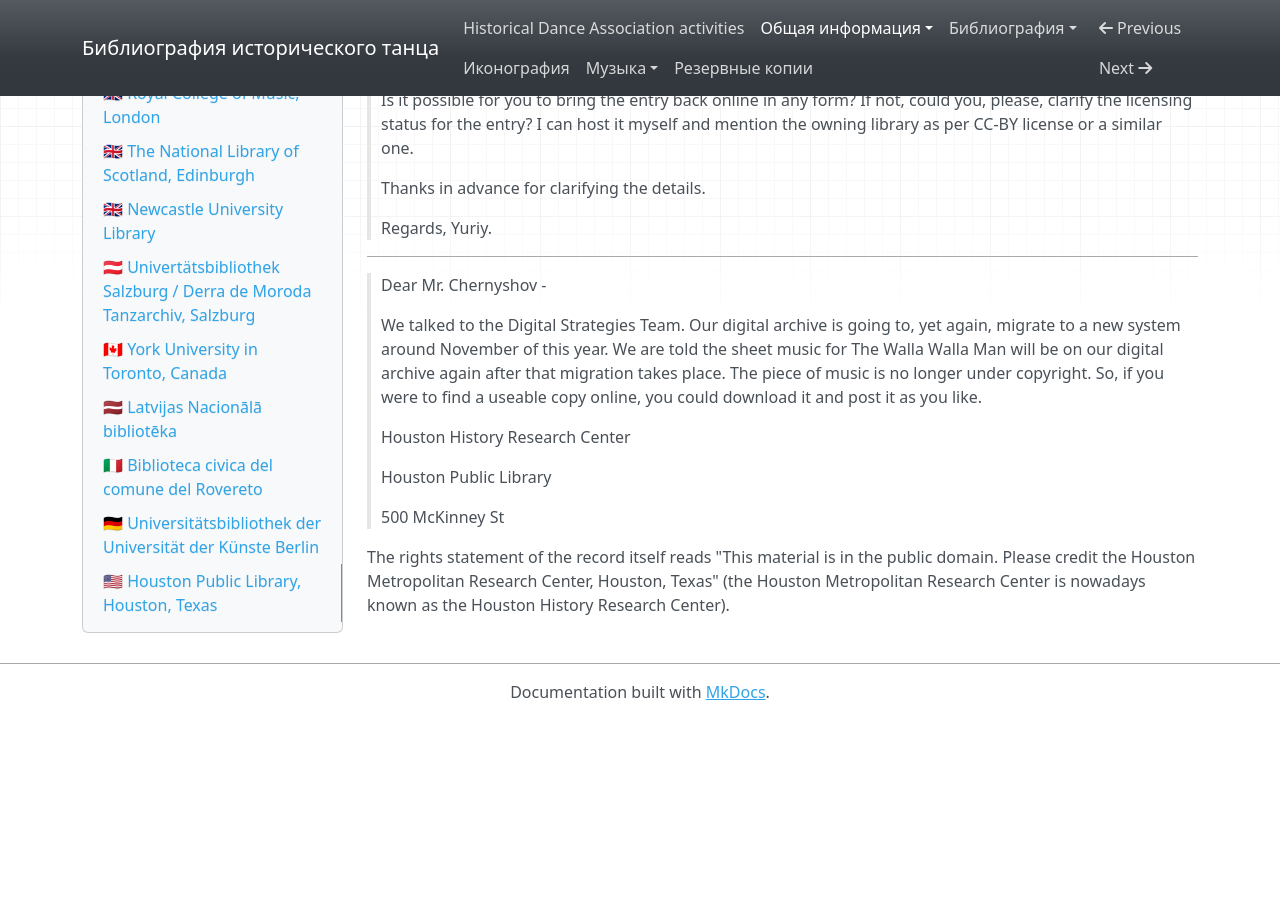
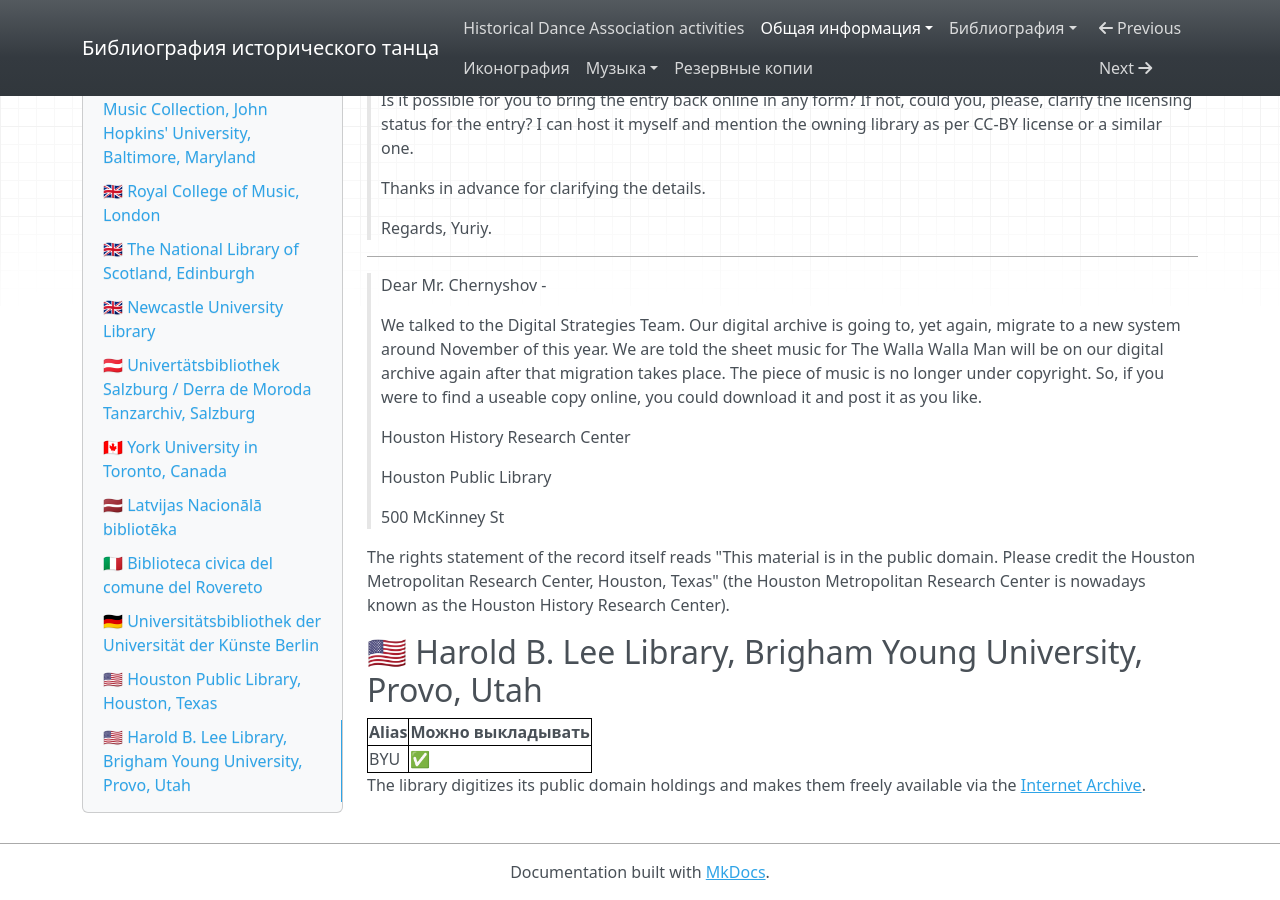
Before and after one commit to hda-technical/dancebooks, an MkDocs documentation site: the page built from docs/common/libraries.md, in a window 1280 px wide and 900 px high, scrolled down 10478 px. Built offline with MkDocs 1.6.1, drawn with Linux system fonts in a browser that asks for light colours; nearby versions of some CDN libraries; before the commit the page ends 11198 px from its top, so only the background shows below that.

Commit message:
Use BYU triplet to identify Brigham Young University

```diff
--- a/docs/common/libraries.md
+++ b/docs/common/libraries.md
@@ -553,3 +553,11 @@
 The rights statement of the record itself reads
 "This material is in the public domain. Please credit the Houston Metropolitan Research Center, Houston, Texas"
 (the Houston Metropolitan Research Center is nowadays known as the Houston History Research Center).
+
+## 🇺🇸 Harold B. Lee Library, Brigham Young University, Provo, Utah { #BYU }
+
+| Alias | Можно выкладывать |
+| --- | --- |
+| BYU | ✅ |
+
+The library digitizes its public domain holdings and makes them freely available via the [Internet Archive](https://archive.org/details/brighamyounguniversity).
```
Also changed, not shown: 2 other files.
